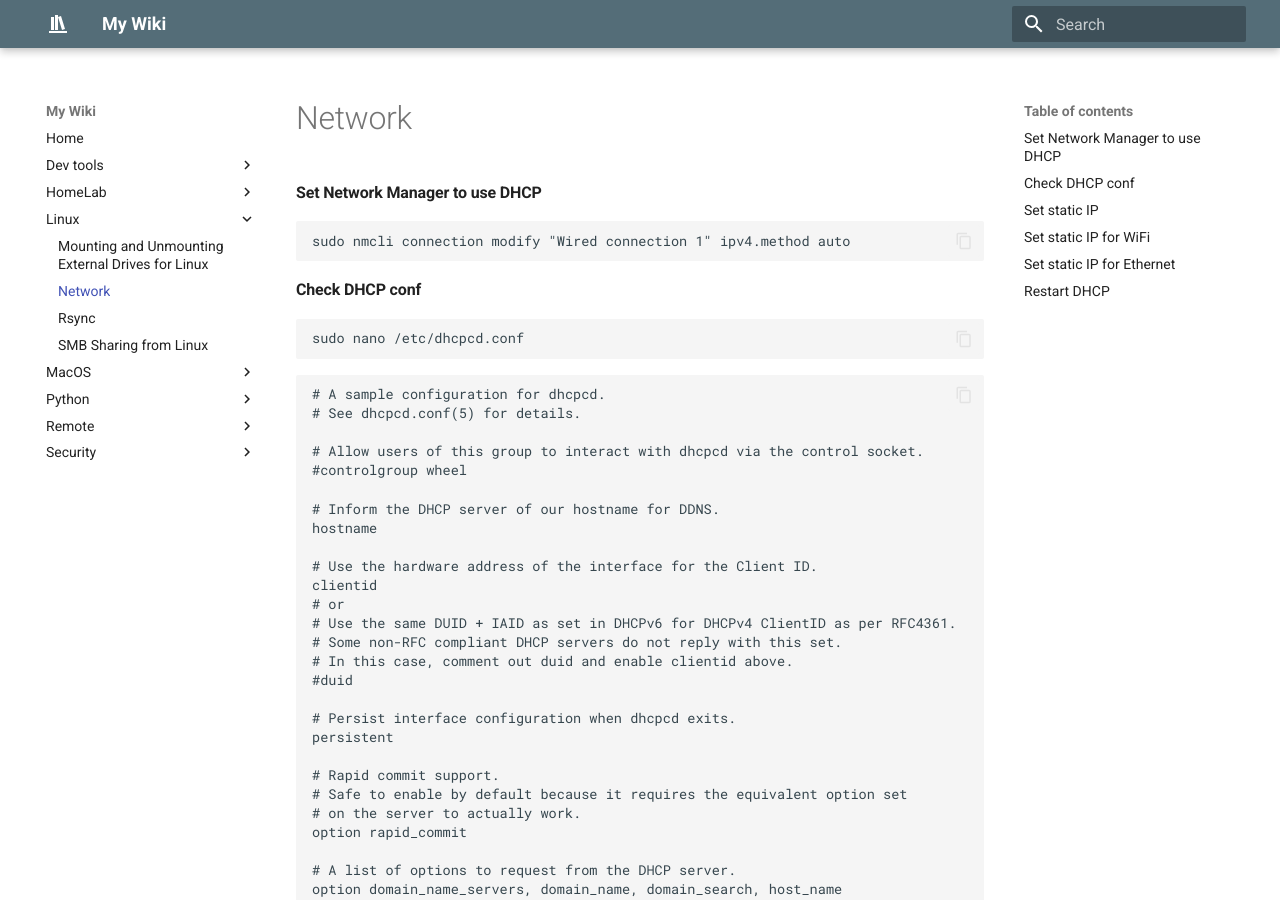
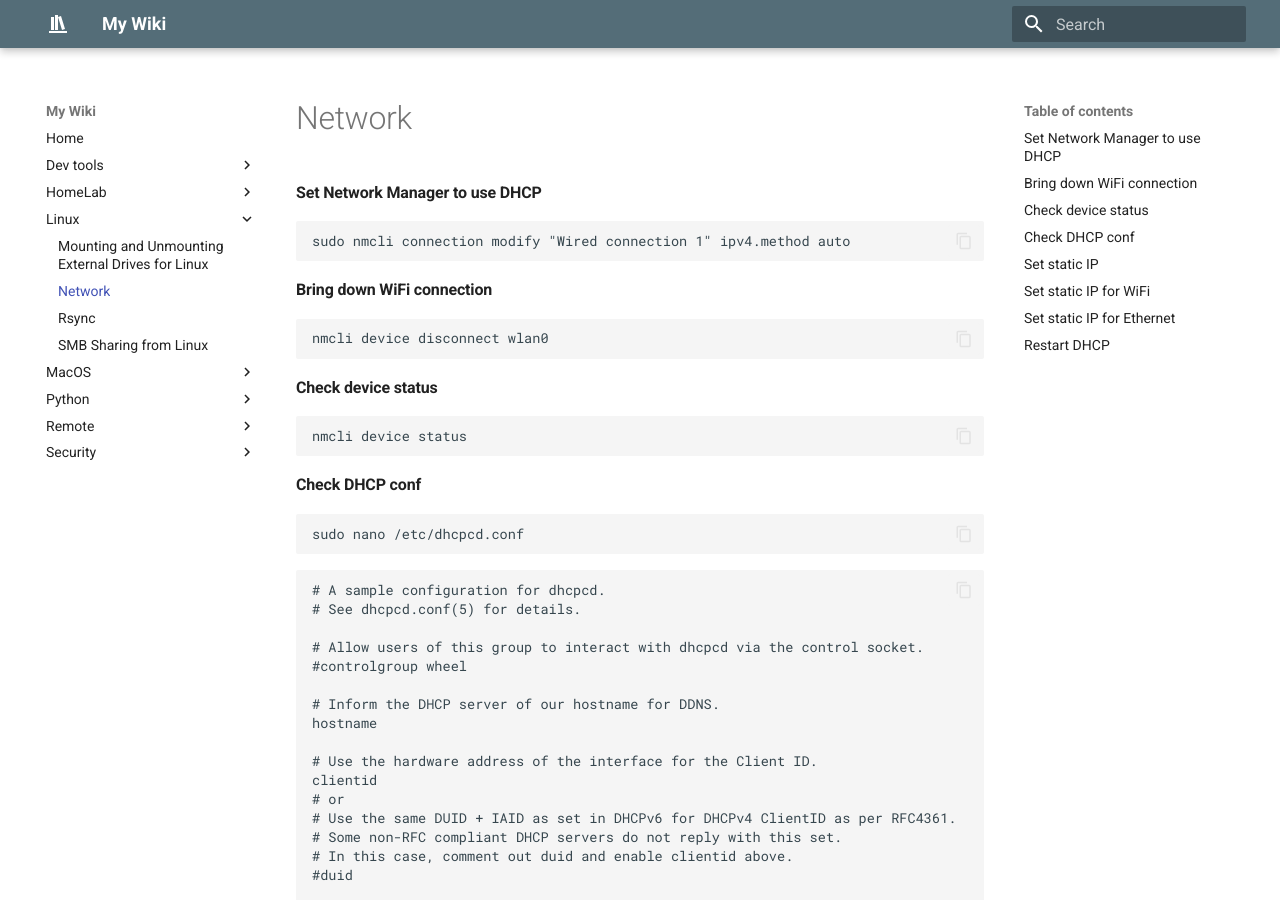
Before and after one commit to michmcc/miki, an MkDocs documentation site: the page built from docs/Linux/network.md, in a window 1280 px wide and 900 px high. Built offline with MkDocs 1.6.1 and Material for MkDocs 9.7.7, drawn with Linux system fonts in a browser that asks for light colours.

Commit message:
update network doc with nmcli disconnect wifi

````diff
--- a/docs/Linux/network.md
+++ b/docs/Linux/network.md
@@ -6,6 +6,18 @@ title: Network
 
 ```bash
 sudo nmcli connection modify "Wired connection 1" ipv4.method auto
+```
+
+### Bring down WiFi connection
+
+```bash
+nmcli device disconnect wlan0
+```
+
+### Check device status
+
+```bash
+nmcli device status
 ```
 
 ### Check DHCP conf
````
